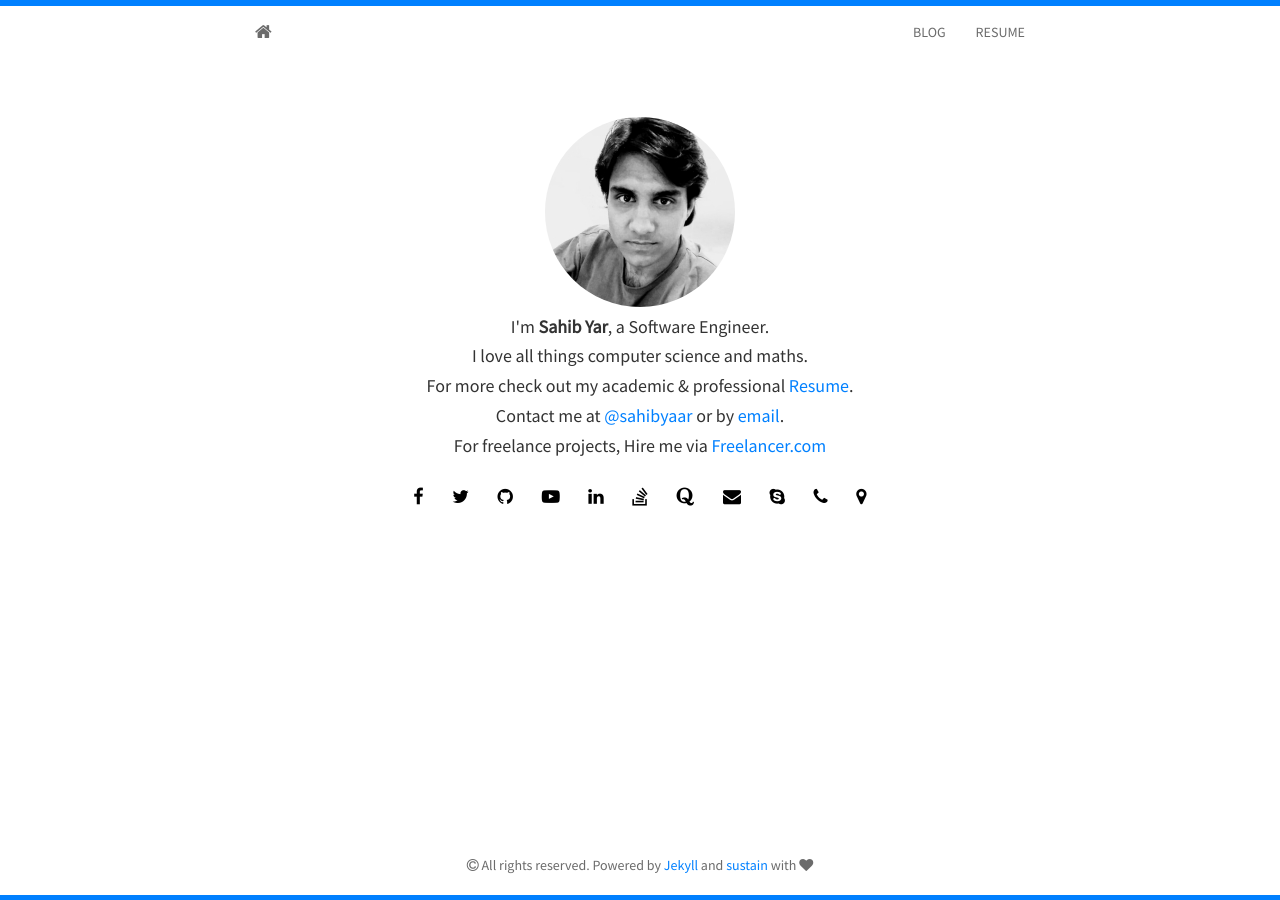
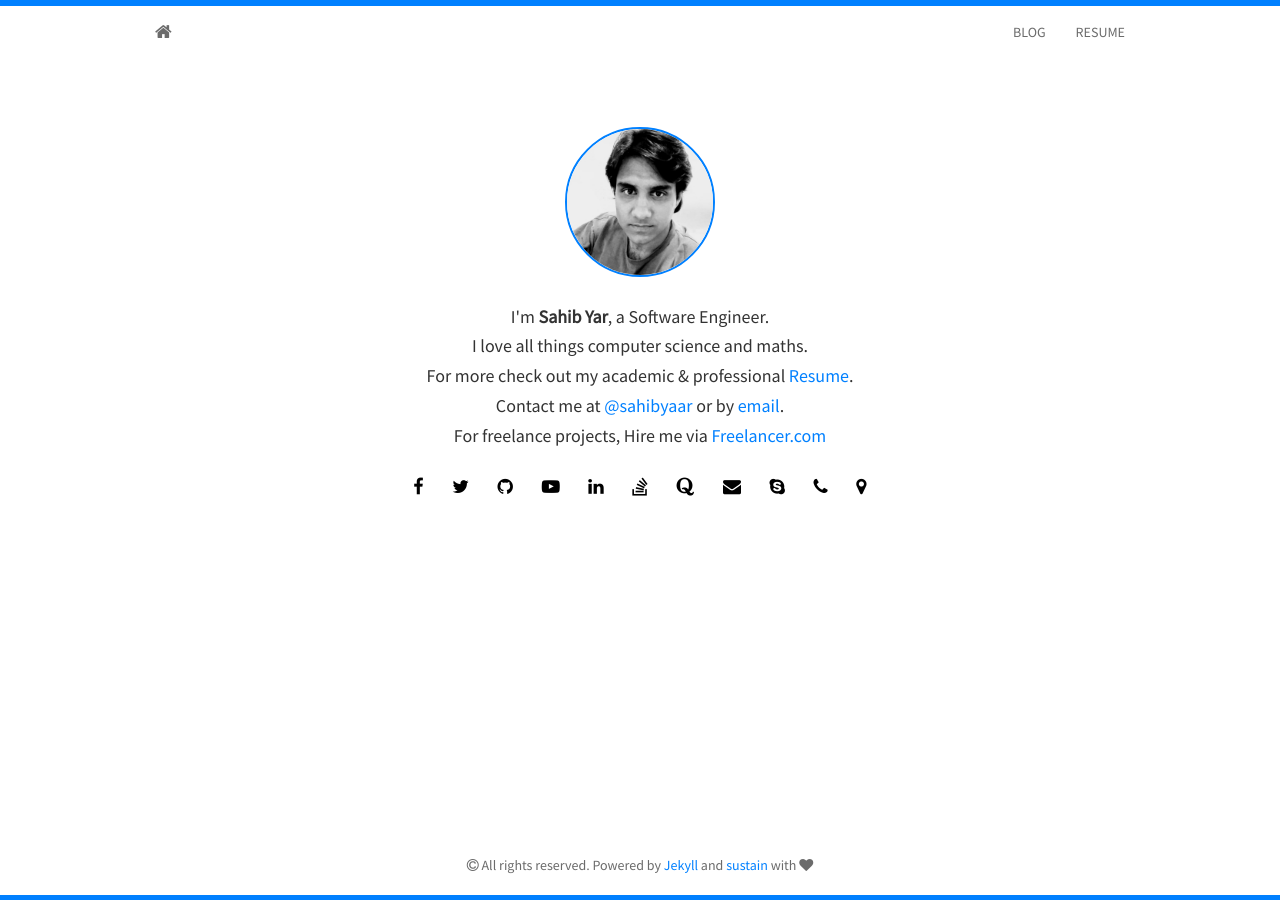
Before and after one commit to SahibYar/SahibYar.github.io, a Jekyll site: the page built from index.html, in a window 1280 px wide. Built offline with Jekyll 4.4.1, drawn with Linux system fonts in a browser that asks for light colours; nearby versions of some CDN libraries; the list of posts is cut into pages by our own code.

Commit message:
changed css

```diff
--- a/static/css/main.css
+++ b/static/css/main.css
@@ -89,7 +89,7 @@ body {
 
 .container {
   width: auto;
-  max-width: 800px;
+  max-width: 1000px;
   text-align: center;
 }
 .container .text-muted {
@@ -106,6 +106,16 @@ body {
  height: auto;
  max-width: 100%;
 }
+.me {
+  width: 150px;
+  height: 150px;
+  border:2px solid #0080FF;
+  border-radius: 100px;
+  -webkit-border-radius: 100px;
+  -moz-border-radius: 100px;
+  margin-bottom: 20px;
+}
+
 .panel-default h4 {
   text-align: left;
   line-height: 24px;
```
